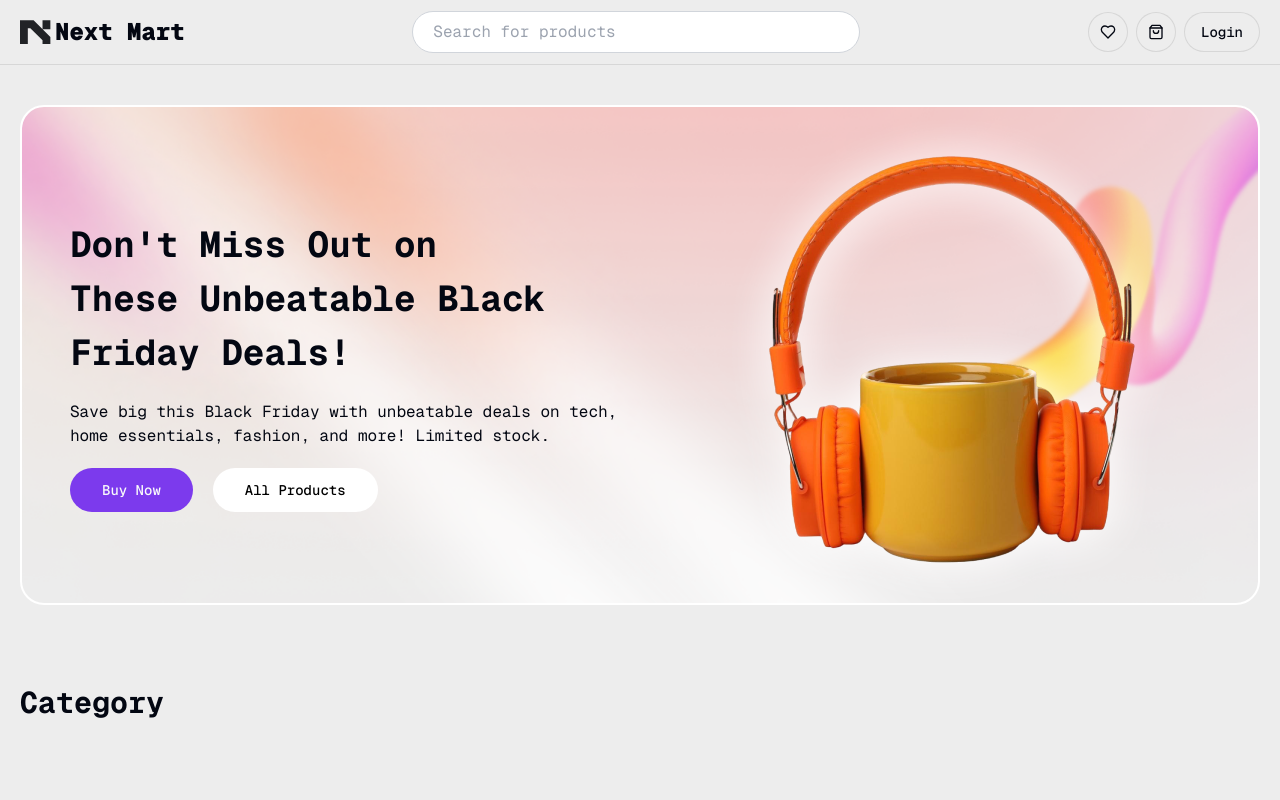
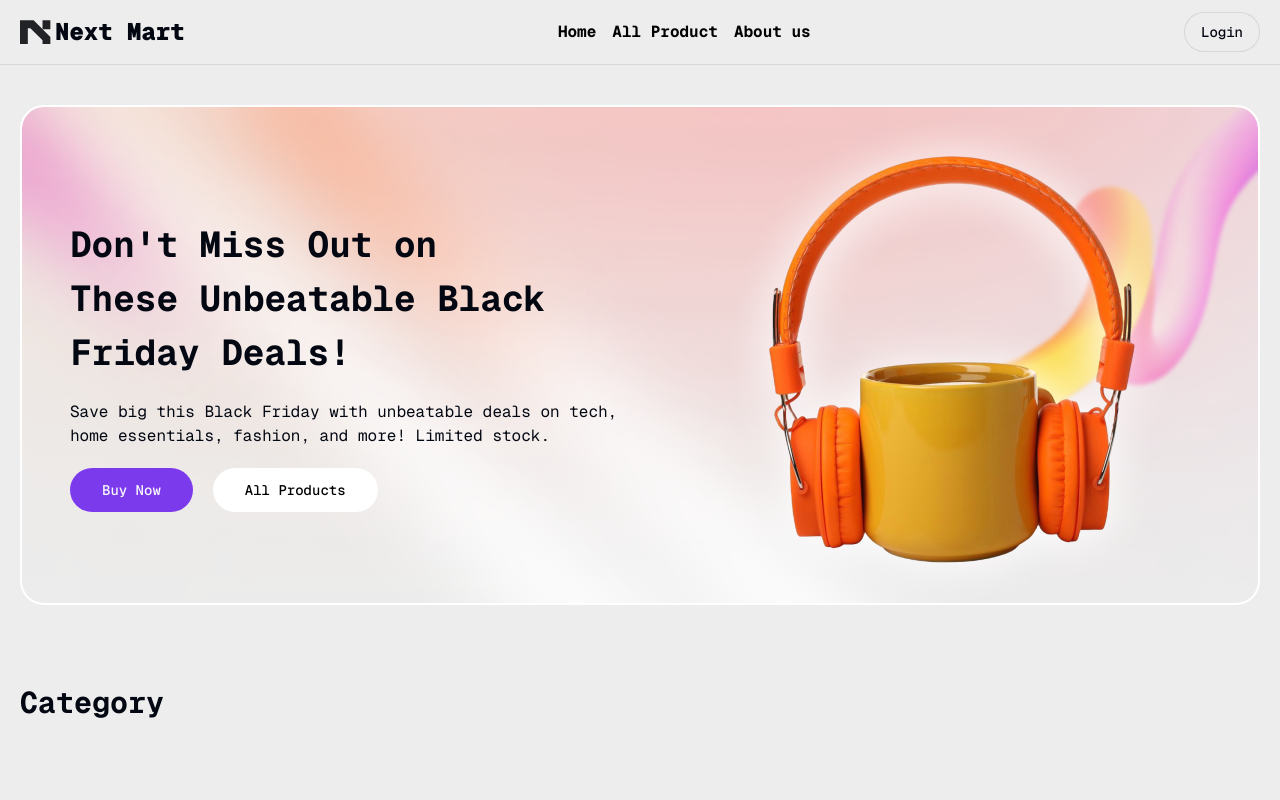
Before and after one commit to shaikot07/BasaKhuji-next-client, a Next.js app: page / in a window 1280 px wide. Shown: the top 800 px of the page. Built offline with nearby package versions, Linux system fonts and the light colour scheme; no server answers.

Commit message:
added the user log in and log out and user base dashboard nav menu

```diff
--- a/src/app/(WithDashboardLayout)/user/dashboard/page.tsx
+++ b/src/app/(WithDashboardLayout)/landlord/dashboard/page.tsx
@@ -1,6 +1,7 @@
 export default function UserDashboard() {
   return (
     <div>
+      <h1>this is lanload deshboard</h1>
       <div className="grid auto-rows-min gap-4 md:grid-cols-3">
         <div className="aspect-video rounded-xl bg-muted " />
         <div className="aspect-video rounded-xl bg-muted" />
--- /dev/null
+++ b/src/app/(WithDashboardLayout)/tenant/dashboard/page.tsx
@@ -0,0 +1,13 @@
+export default function UserDashboard() {
+  return (
+    <div>
+      <h2>this is the tenant dashboard</h2>
+      <div className="grid auto-rows-min gap-4 md:grid-cols-3">
+        <div className="aspect-video rounded-xl bg-muted " />
+        <div className="aspect-video rounded-xl bg-muted" />
+        <div className="aspect-video rounded-xl bg-muted" />
+      </div>
+      <div className="min-h-[100vh] rounded-xl bg-muted mt-4" />
+    </div>
+  );
+}
--- a/src/app/(WithDashboardLayout)/user/shop/products/page.tsx
+++ /dev/null
@@ -1,13 +0,0 @@
-
-const ManageProductsPage = async () => {
-
-
-  return (
-    <div>
-
-     <h1>manage paroduct</h1>
-    </div>
-  );
-};
-
-export default ManageProductsPage;
--- a/src/components/modules/auth/login/LoginForm.tsx
+++ b/src/components/modules/auth/login/LoginForm.tsx
@@ -18,6 +18,7 @@ import { toast } from "sonner";
 import { loginSchema } from "./loginValidation";
 
 import { useRouter, useSearchParams } from "next/navigation";
+import { useUser } from "@/context/UserContext";
 
 export default function LoginForm() {
   const form = useForm({
@@ -29,6 +30,7 @@ export default function LoginForm() {
   const searchParams = useSearchParams();
   const redirect = searchParams.get("redirectPath");
   const router = useRouter();
+  const {setIsLoading}=useUser(); //ai ta add korren
 
   const {
     formState: { isSubmitting },
@@ -38,7 +40,8 @@ export default function LoginForm() {
 
   const onSubmit: SubmitHandler<FieldValues> = async (data) => {
     try {
-      const res = await loginUser(data);
+      const res = await loginUser(data);   //here is the login function
+      setIsLoading(true)
       if (res?.success) {
         toast.success(res?.message);
         if (redirect) {
--- a/src/components/modules/auth/login/loginValidation.ts
+++ b/src/components/modules/auth/login/loginValidation.ts
@@ -6,5 +6,5 @@ export const loginSchema = z.object({
     .email("Invalid email address"),
   password: z
     .string({ required_error: "Password is required" })
-    .min(8, "Password must be at least 8 characters"),
+    .min(4, "Password must be at least 8 characters"),
 });
--- a/src/components/shared/Navbar.tsx
+++ b/src/components/shared/Navbar.tsx
@@ -1,7 +1,8 @@
 "use client";
+import { useState } from "react";
 import Logo from "@/assets/svgs/Logo";
 import { Button } from "../ui/button";
-import { Heart, LogOut, ShoppingBag } from "lucide-react";
+import { LogOut, Menu, ShoppingBag, X } from "lucide-react";
 import Link from "next/link";
 import {
   DropdownMenu,
@@ -21,6 +22,7 @@ export default function Navbar() {
   const { user, setIsLoading } = useUser();
   const pathname = usePathname();
   const router = useRouter();
+  const [isMenuOpen, setIsMenuOpen] = useState(false);
 
   const handleLogOut = () => {
     logout();
@@ -30,6 +32,58 @@ export default function Navbar() {
     }
   };
 
+  const menu = (
+    <ul className="list-none flex flex-col md:flex-row gap-4">
+      <li>
+        <Link
+          className="rounded-none text-black font-bold border-b-0 hover:!text-[#F2355F] hover:border-[#F2355F] hover:border-b-2 transition duration-300 focus:!text-[#F2355F]"
+          href={"/"}
+        >
+          Home
+        </Link>
+      </li>
+      {user ? (
+        <>
+          <li>
+            <Link
+              className="rounded-none text-black font-bold hover:!text-[#F2355F] hover:border-[#F2355F] hover:border-b-2 transition duration-300 focus:!text-[#F2355F]"
+              href={"/product"}
+            >
+              All Product
+            </Link>
+          </li>
+          <li>
+            <Link
+              className="rounded-none text-black font-bold hover:!text-[#F2355F] hover:border-[#F2355F] hover:border-b-2 transition duration-300 focus:!text-[#F2355F]"
+              href={"/aboutUs"}
+            >
+              About us
+            </Link>
+          </li>
+        </>
+      ) : (
+        <>
+          <li>
+            <Link
+              className="rounded-none text-black font-bold hover:!text-[#F2355F] hover:border-[#F2355F] hover:border-b-2 transition duration-300 focus:!text-[#F2355F]"
+              href={"/product"}
+            >
+              All Product
+            </Link>
+          </li>
+          <li>
+            <Link
+              className="rounded-none text-black font-bold hover:!text-[#F2355F] hover:border-[#F2355F] hover:border-b-2 transition duration-300 focus:!text-[#F2355F]"
+              href={"/aboutUs"}
+            >
+              About us
+            </Link>
+          </li>
+        </>
+      )}
+    </ul>
+  );
+
   return (
     <header className="border-b bg-background w-full sticky top-0 z-10">
       <div className="container flex justify-between items-center mx-auto h-16 px-5">
@@ -38,21 +92,34 @@ export default function Navbar() {
             <Logo /> Next Mart
           </h1>
         </Link>
-        <div className="max-w-md  flex-grow">
-          <input
-            type="text"
-            placeholder="Search for products"
-            className="w-full max-w-6xl border border-gray-300 rounded-full py-2 px-5"
-          />
-        </div>
+
+        {/* Nav Menu */}
+        <div className="hidden md:flex">{menu}</div>
+
+        {/* Mobile Menu Button */}
+        <button
+          className="md:hidden p-2 rounded-full bg-gray-100"
+          onClick={() => setIsMenuOpen(!isMenuOpen)}
+        >
+          {isMenuOpen ? <X size={24} /> : <Menu size={24} />}
+        </button>
+
+        {/* Mobile Menu */}
+        {isMenuOpen && (
+          <div className="absolute top-16 left-0 w-full bg-white shadow-lg py-4 px-6 flex flex-col items-start md:hidden">
+            {/* Close Button Inside Menu */}
+            <button
+              className="self-end p-2 mb-4 text-gray-700 hover:text-red-500"
+              onClick={() => setIsMenuOpen(false)}
+            >
+              <X size={24} />
+            </button>
+            {menu}
+          </div>
+        )}
+
+        {/* Right Icons & User Profile */}
         <nav className="flex gap-2">
-          <Button variant="outline" className="rounded-full p-0 size-10">
-            <Heart />
-          </Button>
-          <Button variant="outline" className="rounded-full p-0 size-10">
-            <ShoppingBag />
-          </Button>
-
           {user?.email ? (
             <>
               <Link href="/create-shop">
--- a/src/components/ui/sidebar.tsx
+++ b/src/components/ui/sidebar.tsx
@@ -492,7 +492,7 @@ const SidebarMenu = React.forwardRef<
   <ul
     ref={ref}
     data-sidebar="menu"
-    className={cn("flex w-full min-w-0 flex-col gap-1", className)}
+    className={cn("flex w-full min-w-0 text-6xl flex-col gap-1", className)}
     {...props}
   />
 ))
--- a/src/services/AuthService/index.ts
+++ b/src/services/AuthService/index.ts
@@ -27,6 +27,7 @@ export const registerUser = async (userData: FieldValues) => {
 
 export const loginUser = async (userData: FieldValues) => {
   try {
+    console.log('test the env',process.env.NEXT_PUBLIC_BASE_API);
     const res = await fetch(`${process.env.NEXT_PUBLIC_BASE_API}/auth/login`, {
       method: "POST",
       headers: {
```
Also changed, not shown: src/components/modules/dashboard/sidebar/app-sidebar.tsx (+129 -45 lines), src/app/(WithDashboardLayout)/admin/dashboard/page.tsx (renamed from src/app/(WithDashboardLayout)/admin/page.tsx), 1 other file (tests, documents, lock files or other folders).
